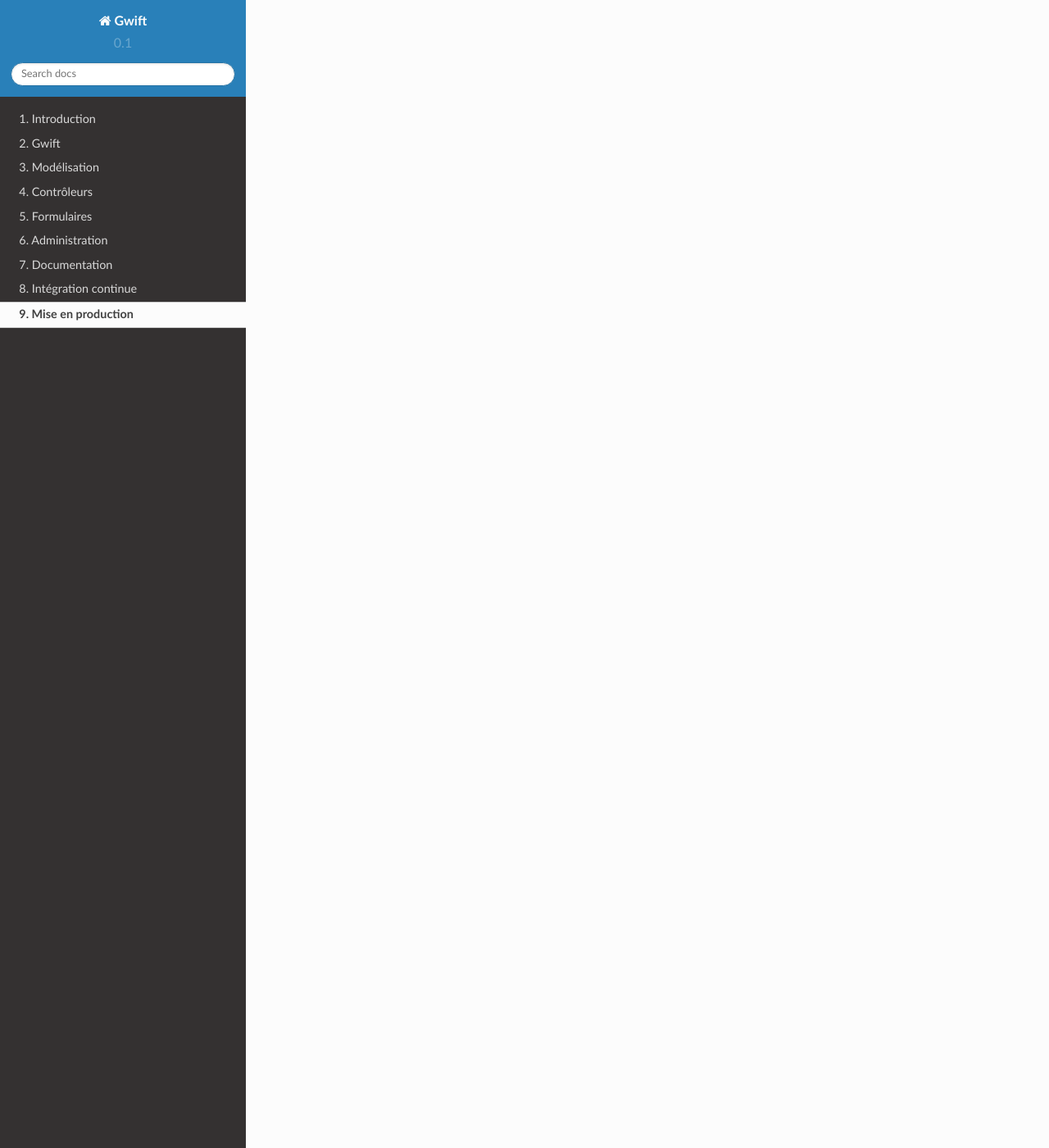
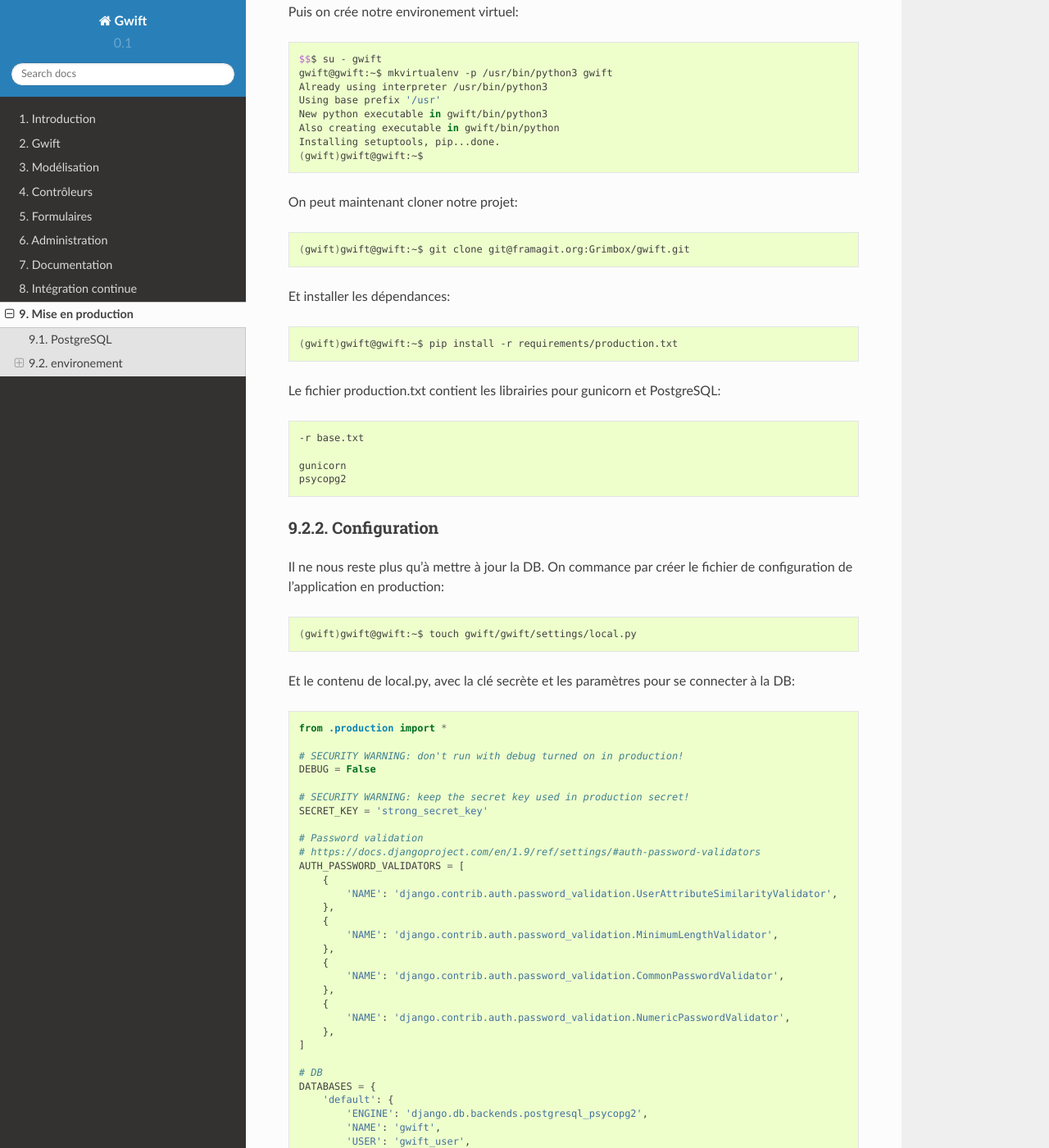
Before and after one commit to Grimbox/gwift-book, a Sphinx documentation site: the page built from source/production.rst, in a window 1280 px wide and 1400 px high, scrolled down 1682 px. Shown: the whole window at 82% size. Built offline with Sphinx 7.4.7 and the Read the Docs theme 2.0.0, drawn with Linux system fonts in a browser that asks for light colours; some of the changed text lies outside the part shown.

Commit message:
Add postgresql and environment installation in production

```diff
--- a/source/production.rst
+++ b/source/production.rst
@@ -9,11 +9,192 @@
  * Nginx comme serveur principal
  * Gunicorn comme serveur d'application
  * PostgreSQL comme base de données
+ * supervisor pour lancer notre application
+
+Les points suivants décrivent les étapes nécessaires à la mise en place de ces outils.
+
+***Remarque***: dans ce qui suit, les commandes exécutées en root seront précédées de $$$.
+
+**********
+PostgreSQL
+**********
+
+On commence par installer PostgreSQL.
+
+Par exemple, dans le cas de debian, on exécute la commande suivante:
+
+.. code-block:: shell
+
+    $$$ aptitude install postgresql postgresql-contrib
+
+Ensuite, on crée un utilisateur pour la DB:
+
+.. code-block:: shell
+
+    $$$ su - postgres
+    postgres@gwift:~$ createuser --interactive -P
+    Enter name of role to add: gwift_user
+    Enter password for new role:
+    Enter it again:
+    Shall the new role be a superuser? (y/n) n
+    Shall the new role be allowed to create databases? (y/n) n
+    Shall the new role be allowed to create more new roles? (y/n) n
+    postgres@gwift:~$
+
+Finalement, on peut créer la DB:
+
+.. code-block:: shell
+
+    postgres@gwift:~$ createdb --owner gwift_user gwift
+    postgres@gwift:~$ exit
+    logout
+    $$$
+
+************
+environement
+************
+
+Préparation
+===========
+
+On prépare l'environement pour accueillir notre application django.
+
+Il faut d'abords rajouter certains packets qui seront nécessaires pour compiler certains module python:
+
+.. code-block:: shell
+
+    $$$ aptitude install libpq-dev python3-dev
+
+On créé un utilisateur dédié, pour limiter les accès au serveur dans le cas où notre application serait piratée.
+
+.. code-block:: shell
+
+    $$$ groupadd --system webapps
+    $$$ useradd --system --gid webapps --shell /bin/bash --home /webapps/gwift gwift
+
+Ensuite, on crée le repertoire où se trouvera notre application et on lui attribue le bon utilisatuer:
+
+.. code-block:: shell
+
+    $$$ mkdir -p /webapps/gwift
+    $$$ chown gwift:webapps /webapps/gwift
+
+Puis on crée notre environement virtuel:
+
+.. code-block:: shell
+
+    $$$ su - gwift
+    gwift@gwift:~$ mkvirtualenv -p /usr/bin/python3 gwift
+    Already using interpreter /usr/bin/python3
+    Using base prefix '/usr'
+    New python executable in gwift/bin/python3
+    Also creating executable in gwift/bin/python
+    Installing setuptools, pip...done.
+    (gwift)gwift@gwift:~$
+
+
+On peut maintenant cloner notre projet:
+
+.. code-block:: shell
+
+    (gwift)gwift@gwift:~$ git clone git@framagit.org:Grimbox/gwift.git
+
+Et installer les dépendances:
+
+.. code-block:: shell
+
+    (gwift)gwift@gwift:~$ pip install -r requirements/production.txt
+
+
+Le fichier production.txt contient les librairies pour gunicorn et PostgreSQL:
+
+.. code-block:: txt
+
+    -r base.txt
+
+    gunicorn
+    psycopg2
+
+Configuration
+=============
+
+Il ne nous reste plus qu'à mettre à jour la DB. On commance par créer le fichier de configuration de l'application en production:
+
+.. code-block:: shell
+
+    (gwift)gwift@gwift:~$ touch gwift/gwift/settings/local.py
+
+Et le contenu de local.py, avec la clé secrète et les paramètres pour se connecter à la DB:
+
+.. code-block:: python
+
+    from .production import *
+
+    # SECURITY WARNING: don't run with debug turned on in production!
+    DEBUG = False
+
+    # SECURITY WARNING: keep the secret key used in production secret!
+    SECRET_KEY = 'strong_secret_key'
+
+    # Password validation
+    # https://docs.djangoproject.com/en/1.9/ref/settings/#auth-password-validators
+    AUTH_PASSWORD_VALIDATORS = [
+        {
+            'NAME': 'django.contrib.auth.password_validation.UserAttributeSimilarityValidator',
+        },
+        {
+            'NAME': 'django.contrib.auth.password_validation.MinimumLengthValidator',
+        },
+        {
+            'NAME': 'django.contrib.auth.password_validation.CommonPasswordValidator',
+        },
+        {
+            'NAME': 'django.contrib.auth.password_validation.NumericPasswordValidator',
+        },
+    ]
+
+    # DB
+    DATABASES = {
+        'default': {
+            'ENGINE': 'django.db.backends.postgresql_psycopg2',
+            'NAME': 'gwift',
+            'USER': 'gwift_user',
+            'PASSWORD': 'gwift user password',
+            'HOST': 'localhost',
+            'PORT': '',                      # Set to empty string for default.
+        }
+    }
+
+Finalement, on peut mettre à jour la DB et créer un super utilisateur:
+
+.. code-block:: shell
+
+    (gwift)gwift@gwift:~$ python manage.py migrate
+    (gwift)gwift@gwift:~$ python manage.py createsuperutilisater
+
+Test
+====
+
+On peut tester si tout fonctionne bien en lancant le server avec django
+
+.. code-block:: shell
+
+    (gwift)gwift@gwift:~$ python manage.py runserver sever_name.com:8000
+
+Et en se rendant sur server_name.com:8000/admin, on obtient:
+
+.. image:: production/admin_without_static.png
+    :align: center
+
+Comme on peut le voir, il n'y a pas de mise en forme de la page car les fichiers statics ne sont pas encore servis. Il le seront pas nginx
+
 
 Voir http://michal.karzynski.pl/blog/2013/06/09/django-nginx-gunicorn-virtualenv-supervisor/
 Et http://tutos.readthedocs.org/en/latest/source/ndg.html
 
+Ne pas oublier la génération des fichiers statics !
+
+.. include:: production/postgresql.rst
 .. include:: production/environment.rst
-.. include:: production/postgresql.rst
 .. include:: production/gunicorn.rst
 .. include:: production/nginx.rst
```
Also changed, not shown: source/production/admin_without_static.png (added).
